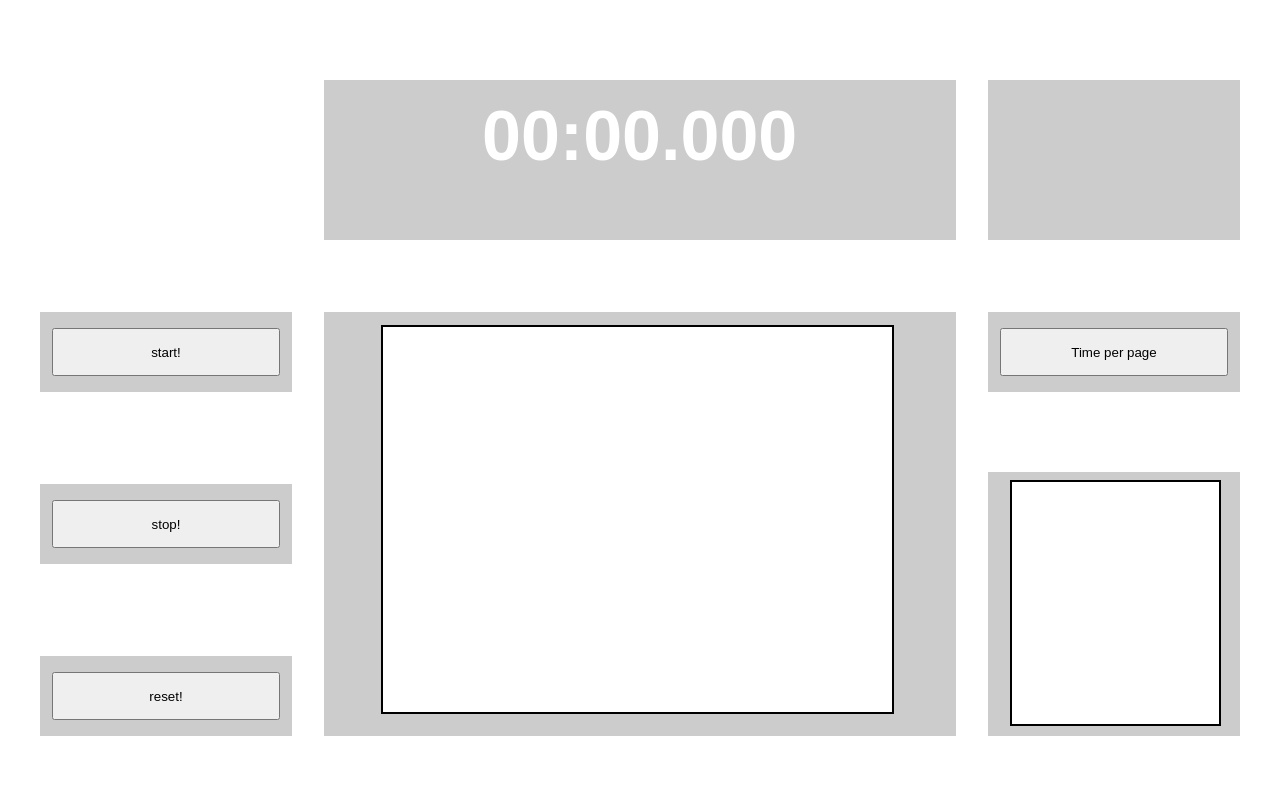
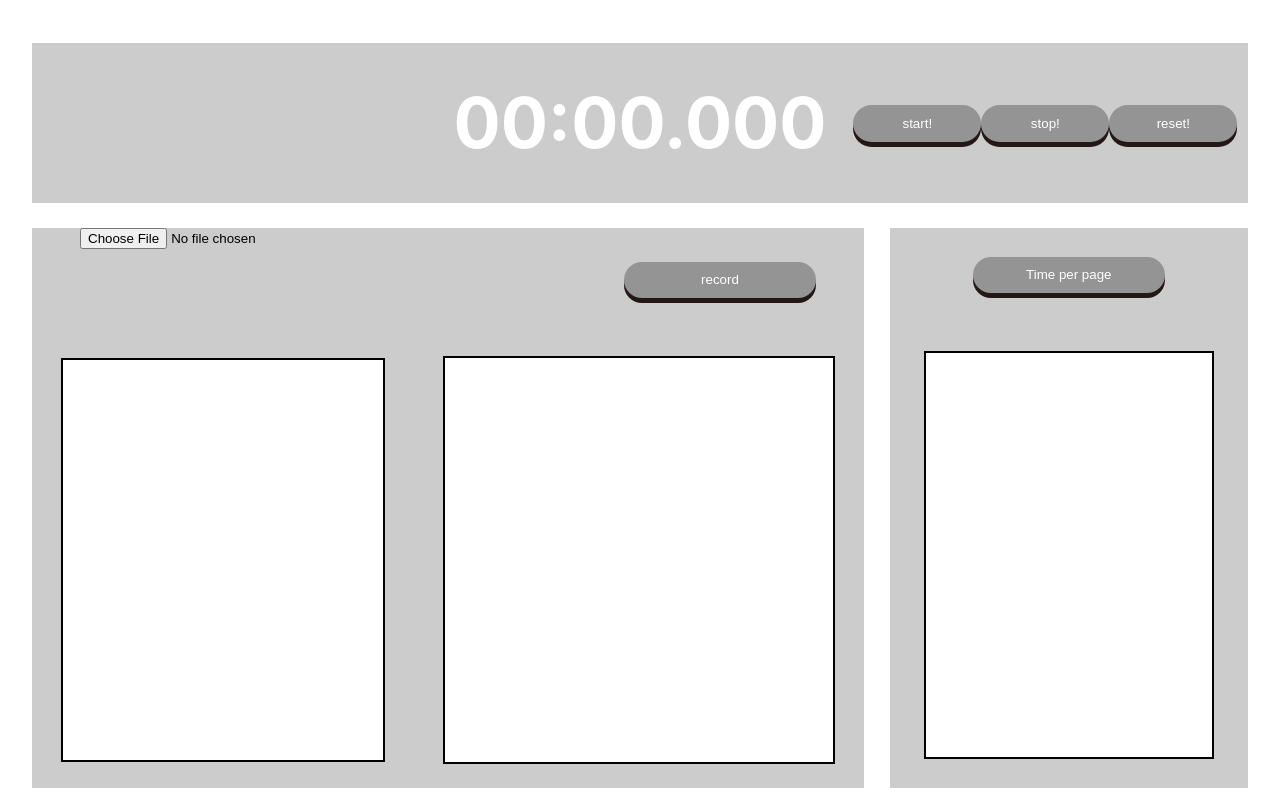
Before and after one commit to Jou-Watabe/stopwatch, a plain HTML site: page index.html in a window 1280 px wide. Drawn offline with Linux system fonts and the light colour scheme.

Commit message:
Add files via upload

```diff
--- a/index.html
+++ b/index.html
@@ -9,29 +9,36 @@
 </head>
 
 <body>
-    <div class="start_btn">
+    <div class="container">
+        <textarea id="invisible"></textarea>
+        <div class="sub">
+            <div id="dummy_area"></div>
+            <div id="time_area">00:00.000</div>
+            <div id="button_area">
                 <button id="start">start!</button>
-    </div>
-    <div class="stop_btn">
                 <button id="stop">stop!</button>
-    </div>
-    <div class="reset_btn">
                 <button id="reset">reset!</button>
             </div>
-    <div class="time_area">
-        <div id="time">00:00.000</div>
         </div>
-    <div class="rap_area">
+        <div class="main">
+            <div id="annotation_area">
+                <div id="controller">
+                    <input accept="image/*,.pdf" type="file" id="pdf">
+                    <button id="check">record</button>
+                </div>
+                <div id="annot">
+                    <div id="pdf_view"></div>
+                    <textarea id = "annotation" style = "overflow:auto;"></textarea>
+                </div>
+            </div>
+            <div id="rap_area">
+                <button id="rap">Time per page</button>
                 <textarea id = "rap-info" style = "overflow:auto;" readonly></textarea>
             </div>
-    <div class="username_area"></div>
-    <div class="rap_btn">
-        <button id="rap">Time per page</button>
         </div>
-    <div class="annotation_area">
-        <textarea id = "annotation" style = "overflow:auto;"></textarea>
-        <textarea id="invisible"></textarea>
     </div>
+
+    <script src="./pdfjs-dist/build/pdf.js"></script>
     <script src='stopwatch.js'></script>
 </body>
 </html>
--- a/stopwatch.css
+++ b/stopwatch.css
@@ -1,4 +1,16 @@
-html{height: 100%;}
+html, body {
+    overflow: hidden;
+    padding: 0;
+    margin: 0;
+    font-family: -apple-system, BlinkMacSystemFont, Segoe UI, Roboto, Oxygen,
+        Ubuntu, Cantarell, Fira Sans, Droid Sans, Helvetica Neue, sans-serif;
+}
+
+:root{
+    --font_size: 1em;
+}
+
+/* html{height: 100%;}
 body{
     height: 100%;
     transform-origin: 0 0;
@@ -7,145 +19,185 @@ body{
 
 :root{
     --font_size: 1em;
+} */
+
+.container {
+    width: 100vw;
+    height: 100vh;
+    display: flex;
+    flex-direction: column;
+    justify-content: space-around;
+    align-items: center;
 }
 
-div[class = "start_btn"]{
-    position: relative;
+.sub{
     background-color:#ccc;
-    left: 2.5%;                /* 左からの表示位置 */
-    top: 38%;                  /* 上からの表示位置 */
-    width: 20%;
-    height: 10%;
+    width: 95vw;
+    height: 20vh;
+    display: flex;
+    justify-content: space-around;
+    align-items: center;
 }
 
-button[id = "start"]{
-    position: absolute;
-    top: 20%;
-    left: 5%;
-    width: 90%;
-    height: 60%;
+#dummy_area{
+    /* position: absolute;
+    top: 10%;
+    left: 25%; */
+    width: 30vw;
+    height: 20vh;
 }
 
-div[class = "stop_btn"]{
-    position: relative;
-    background-color:#ccc;
-    left: 2.5%;                /* 左からの表示位置 */
-    top: 49.5%;                  /* 上からの表示位置 */
-    width: 20%;
-    height: 10%;
-}
-
-button[id = "stop"]{
-    position: absolute;
-    top: 20%;
-    left: 5%;
-    width: 90%;
-    height: 60%;
-}
-
-div[class = "reset_btn"]{
-    position: relative;
-    background-color:#ccc;
-    left: 2.5%;                /* 左からの表示位置 */
-    top: 61%;                  /* 上からの表示位置 */
-    width: 20%;
-    height: 10%;
-}
-
-button[id = "reset"]{
-    position: absolute;
-    top: 20%;
-    left: 5%;
-    width: 90%;
-    height: 60%;
-}
-
-div[class = "time_area"]{
-    position: relative;
-    background-color:#ccc;
-    left: 25%;                /* 左からの表示位置 */
-    top: -21%;                  /* 上からの表示位置 */
-    width: 50%;
-    height: 20%;
-}
-
-div[id = "time"]{
-    position: absolute;
+#time_area{
+    /* position: absolute;
     top: 10%;
-    left: 25%;
+    left: 25%; */
+    text-align: center;
+    line-height: 20vh;
+    width: 30vw;
+    height: 20vh;
 	font-size: 70px;
 	font-weight: bold;
 	color: #FFF;
 }
 
-div[class = "rap_area"]{
-    position: relative;
-    background-color:#ccc;
-    left: 25%;                /* 左からの表示位置 */
-    top: -12%;                  /* 上からの表示位置 */
-    width: 50%;
-    height: 53%;
+#button_area{
+    /* position: absolute;
+    top: 10%;
+    left: 25%; */
+    /* flex-direction: column; */
+    width: 30vw;
+    height: 20vh;
+    display: flex;
+    justify-content: space-between;
+    align-items: center;
 }
 
-textarea[id = "rap-info"]{
-    position: absolute;
+.main{
+    /* background-color:#ccc; */
+    width: 95vw;
+    height: 70vh;
+    display: flex;
+    justify-content: space-between;
+    align-items: center;
+}
+
+#annotation_area{
+    background-color:#ccc;
+    width: 65vw;
+    height:70vh;
+    overflow-x: auto;
+    overflow-y: hidden;
+    display: flex;
+    flex-direction: column;
+    justify-content: space-between;
+    align-items: center;
+    /* flex-shrink: 0; */
+}
+
+#controller{
+    width: 65vw;
+    height: 13vh;
+    display: flex;
+    justify-content: space-around;
+    align-items: center;
+}
+
+#pdf{
+    width: 35vw;
+    height: 13vh;
+}
+
+#annot{
+    width: 65vw;
+    height: 57vh;
+    display: flex;
+    justify-content: space-around;
+    align-items: center;
+}
+
+#pdf_view{
+    /* position: absolute; */
+    font-size: 1.6em;
+    padding: auto;
+    background-color:rgb(255, 255, 255);
+    border: 2px solid #000000;
+    resize: none;
+    overflow: auto;
+    white-space: pre-wrap;
+    width: 25vw;
+    height:50vh;
+}
+
+#pdf_view canvas{
+    width: 60%;
+    margin: 20%;
+    display: block;
+    border: 2px solid #000000;
+    transition:1s all;
+    object-fit: contain;
+}
+
+p{
+    text-align: center;
+}
+
+#pdf_view canvas:hover{
+    transform:scale(1.6,1.6);
+}
+
+#annotation{
     font-size: 1.6em;
     background-color:rgb(255, 255, 255);
     border: 2px solid #000000;
     resize: none;
     white-space: pre-wrap;
-    top: 3%;
-    left: 9%;
-    width: 80%;
-    height: 90%;
+    width: 30vw;
+    height:50vh;
 }
 
-div[class = "username_area"]{
-    position: relative;
+#rap_area{
     background-color:#ccc;
-    left: 77.5%;                /* 左からの表示位置 */
-    top: -94%;                  /* 上からの表示位置 */
-    width: 20%;
-    height: 20%;
+    width: 28vw;
+    height: 70vh;
+    display: flex;
+    flex-direction: column;
+    justify-content: space-around;
+    align-items: center;
 }
 
-div[class = "rap_btn"]{
-    position: relative;
-    background-color:#ccc;
-    left: 77.5%;                /* 左からの表示位置 */
-    top: -85%;                  /* 上からの表示位置 */
-    width: 20%;
-    height: 10%;
+button {
+    width: 15vw;
+    display: inline-block;
+    padding: 0.8em 3em;
+    background-color: #949494; /* 背景色 */
+    box-shadow: 0 5px 0 #231718; /* 影の太さ・色 */
+    border-radius: 60px;
+    /* border: 1px solid #ffffff; */
+    border: 0cm;
+    color: #fff;
+    cursor: pointer;
+    text-decoration: none; /* 文字の下線を消す */
 }
 
-button[id = "rap"]{
-    position: absolute;
-    top: 20%;
-    left: 5%;
-    width: 90%;
-    height: 60%;
+button:active {
+    box-shadow: none;
+    transform: translateY(5px);
 }
 
-div[class = "annotation_area"]{
-    position: relative;
-    background-color:#ccc;
-    left: 77.5%;                /* 左からの表示位置 */
-    top: -75%;                  /* 上からの表示位置 */
-    width: 20%;
-    height: 33%;
-}
-
-textarea[id = "annotation"]{
-    position: absolute;
+#rap-info{
+    /* position: absolute; */
     font-size: 1.6em;
+    padding: auto;
     background-color:rgb(255, 255, 255);
     border: 2px solid #000000;
     resize: none;
     white-space: pre-wrap;
-    top: 3%;
-    left: 9%;
-    width: 80%;
-    height: 90%;
+    width: 22vw;
+    height: 50vh;
 }
 
-#invisible { visibility: hidden; }   /* 非表示 */
+#invisible {
+    visibility: hidden;
+    width: 1vw;
+    height: 0.1vh;
+}   /* 非表示 */
```
Also changed, not shown: stopwatch.js (+93 -4 lines). Lines whose indentation alone changed are shown as unchanged.
